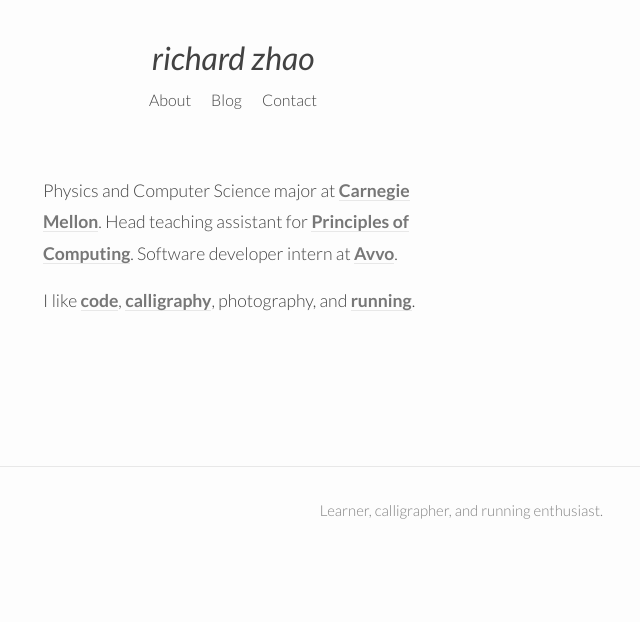
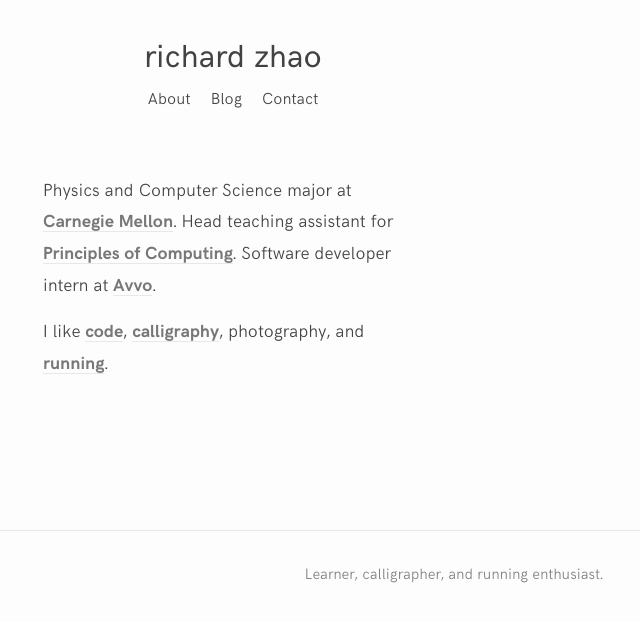
Before and after one commit to zhaorz/zhaorz.github.io, a Jekyll site: the page built from index.html, in a window 1280 px wide. Shown: the top 622 px of the page, without its empty margins (407-1047 px from the left). Built offline with Jekyll 4.4.1, drawn with Linux system fonts in a browser that asks for light colours; nearby versions of some CDN libraries.

Commit message:
Change main font to HK Grotesk

```diff
--- a/_includes/head.html
+++ b/_includes/head.html
@@ -7,9 +7,7 @@
   <meta name="description" content="{% if page.excerpt %}{{ page.excerpt | strip_html | strip_newlines | truncate: 160 }}{% else %}{{ site.description }}{% endif %}">
 
   <!-- Fonts -->
-  <!--<link href='https://fonts.googleapis.com/css?family=Cardo:400italic' rel='stylesheet' type='text/css'>-->
   <link rel="stylesheet" href="https://maxcdn.bootstrapcdn.com/font-awesome/4.5.0/css/font-awesome.min.css">
-  <link href='https://fonts.googleapis.com/css?family=Lato:400,300,400italic,700,700italic,900' rel='stylesheet' type='text/css'>
   <link href='https://fonts.googleapis.com/css?family=Fira+Mono:400,700' rel='stylesheet' type='text/css'>
 
   <link rel="stylesheet" href="{{ "/css/main.css" | prepend: site.baseurl }}">
--- a/_sass/_header.scss
+++ b/_sass/_header.scss
@@ -16,7 +16,6 @@
 .site-title {
   font-size: 2em;
   font-weight: 400;
-  font-style: italic;
   line-height: 56px;
   margin-bottom: 0;
   text-transform: lowercase;
--- /dev/null
+++ b/_sass/_mixins.scss
@@ -0,0 +1,48 @@
+/*
+ * _mixins.scss
+ */
+
+// =============================================================================
+// String Replace
+// =============================================================================
+
+@function str-replace($string, $search, $replace: "") {
+  $index: str-index($string, $search);
+
+  @if $index {
+    @return str-slice($string, 1, $index - 1) + $replace + str-replace(str-slice($string, $index + str-length($search)), $search, $replace);
+  }
+
+  @return $string;
+}
+
+// =============================================================================
+// Font Face
+// =============================================================================
+
+@mixin font-face($name, $path, $weight: null, $style: null, $exts: eot woff2 woff ttf svg) {
+  $src: null;
+
+  $extmods: (
+    eot: "?",
+    svg: "#" + str-replace($name, " ", "_")
+  );
+
+  $formats: (
+    otf: "opentype",
+    ttf: "truetype"
+  );
+
+  @each $ext in $exts {
+    $extmod: if(map-has-key($extmods, $ext), $ext + map-get($extmods, $ext), $ext);
+    $format: if(map-has-key($formats, $ext), map-get($formats, $ext), $ext);
+    $src: append($src, url(quote($path + "." + $extmod)) format(quote($format)), comma);
+  }
+
+  @font-face {
+    font-family: quote($name);
+    font-style: $style;
+    font-weight: $weight;
+    src: $src;
+  }
+}
--- a/css/main.scss
+++ b/css/main.scss
@@ -1,12 +1,8 @@
 ---
-# Only the main Sass file needs front matter (the dashes are enough)
 ---
 @charset "utf-8";
 
-
-
-// Our variables
-$base-font-family: "Lato", "Helvetica Neue", Helvetica, Arial, sans-serif;
+$base-font-family: "HK Grotesk", "Helvetica Neue", Helvetica, Arial, sans-serif;
 $base-font-size:   16px;
 $base-font-weight: 400;
 $small-font-size:  $base-font-size * 0.875;
@@ -34,7 +30,6 @@ $on-palm:          600px;
 $on-laptop:        800px;
 
 
-
 // Use media queries like this:
 // @include media-query($on-palm) {
 //     .wrapper {
@@ -53,6 +48,7 @@ $on-laptop:        800px;
 // Import partials from `sass_dir` (defaults to `_sass`)
 @import
         "base",
+        "mixins",
         "header",
         "footer",
         "layout",
@@ -66,3 +62,8 @@ $on-laptop:        800px;
         "typography",
         "syntax-highlighting"
 ;
+
+@include font-face('HK Grotesk', '../fonts/HKGrotesk-Light', 300, normal, otf);
+@include font-face('HK Grotesk', '../fonts/HKGrotesk-Regular', 400, normal, otf);
+@include font-face('HK Grotesk', '../fonts/HKGrotesk-Medium', 500, normal, otf);
+@include font-face('HK Grotesk', '../fonts/HKGrotesk-Bold', 700, normal, otf);
```
Also changed, not shown: fonts/HKGrotesk-Bold.otf (added), fonts/HKGrotesk-Light.otf (added), fonts/HKGrotesk-Medium.otf (added), fonts/HKGrotesk-Regular.otf (added).
